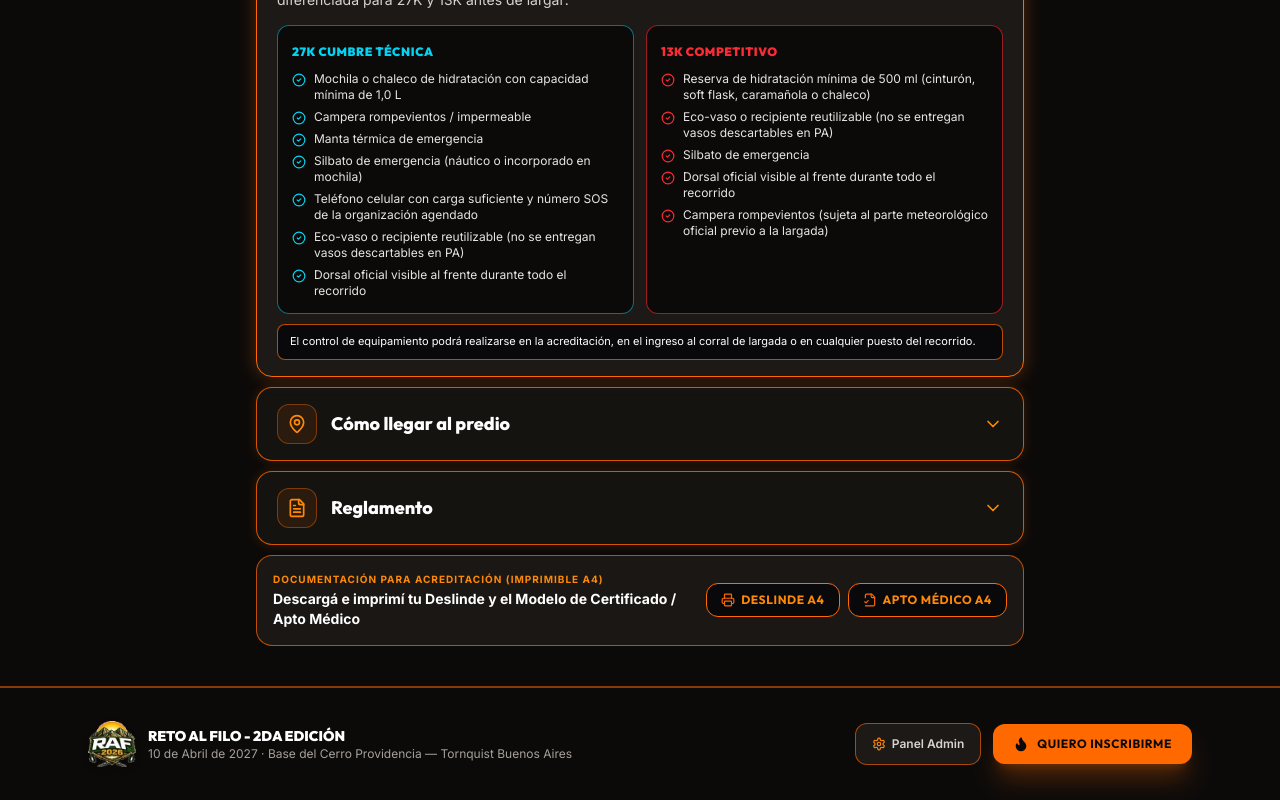
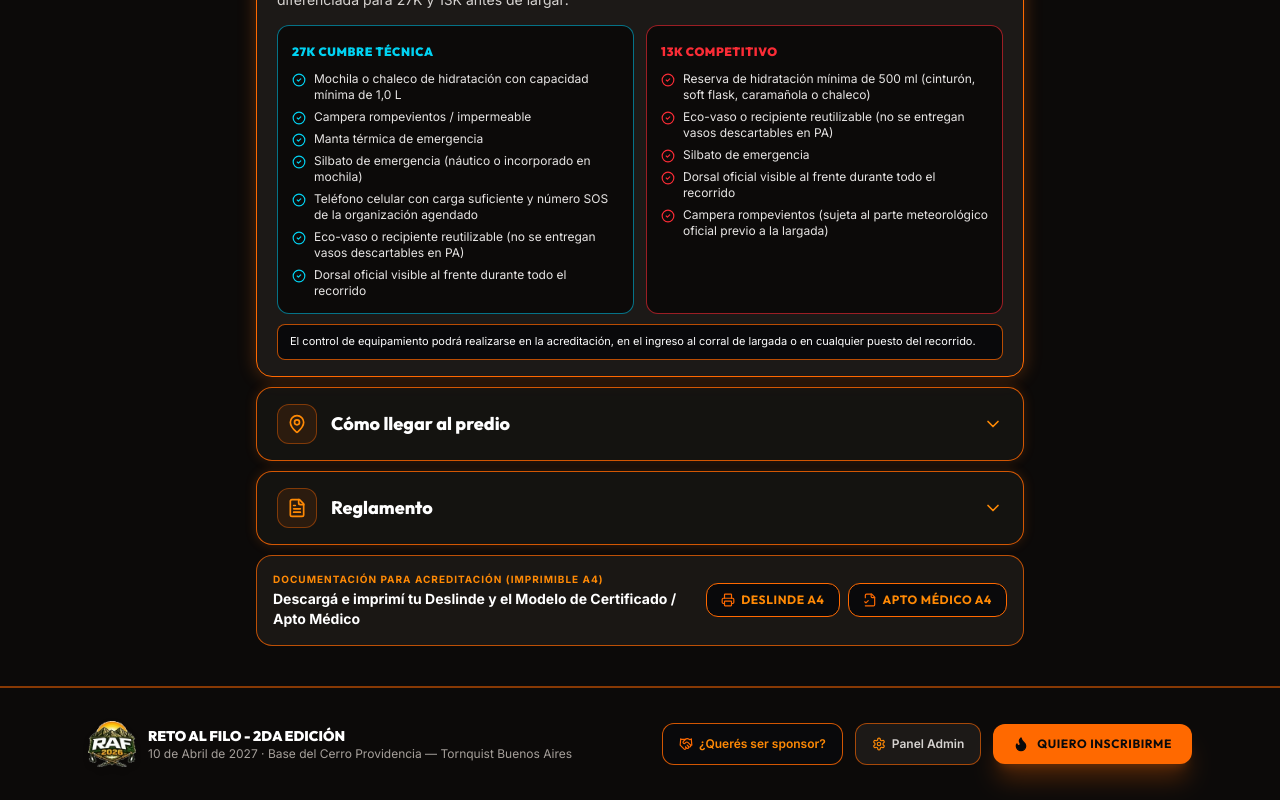
Before and after one commit to lucciancia20-alt/reto-al-filo-web, a React (Vite) app: page / in a window 1280 px wide. Shown: the part 4873-5673 px from the top of the page. Built offline with nearby package versions, Linux system fonts and the light colour scheme; no server answers.

Commit message:
feat(footer): add '¿Querés ser sponsor?' WhatsApp CTA button

```diff
--- a/src/components/Footer.jsx
+++ b/src/components/Footer.jsx
@@ -1,5 +1,5 @@
 import React from 'react';
-import { Flame, Settings } from 'lucide-react';
+import { Flame, Settings, Handshake } from 'lucide-react';
 import { RACE_CONFIG } from '../data/raceConfig';
 
 export default function Footer({
@@ -7,6 +7,13 @@ export default function Footer({
   onOpenModal,
   onOpenAdmin,
 }) {
+  const orgDigits = String(raceConfig?.whatsappNumber || '').replace(/\D/g, '');
+  const sponsorWaUrl = orgDigits
+    ? `https://wa.me/${orgDigits}?text=${encodeURIComponent(
+        'Hola! Me interesa recibir información para ser sponsor de Reto al Filo · 2da Edición (Abril 2027).'
+      )}`
+    : '#';
+
   return (
     <footer className="bg-stone-950 border-t-2 border-orange-500/50 py-6 sm:py-8 text-stone-400">
       <div className="max-w-6xl mx-auto px-4 sm:px-6 flex flex-col sm:flex-row items-center justify-between gap-4">
@@ -27,6 +34,17 @@ export default function Footer({
         </div>
 
         <div className="flex flex-wrap items-center justify-center gap-3">
+          {orgDigits && (
+            <a
+              href={sponsorWaUrl}
+              target="_blank"
+              rel="noopener noreferrer"
+              className="inline-flex items-center gap-1.5 rounded-xl bg-zinc-950 border border-orange-500/80 hover:border-orange-400 text-orange-400 text-xs font-semibold px-4 py-3 transition-colors"
+            >
+              <Handshake className="w-3.5 h-3.5 text-orange-500" />
+              ¿Querés ser sponsor?
+            </a>
+          )}
           {onOpenAdmin && (
             <button
               type="button"
```
